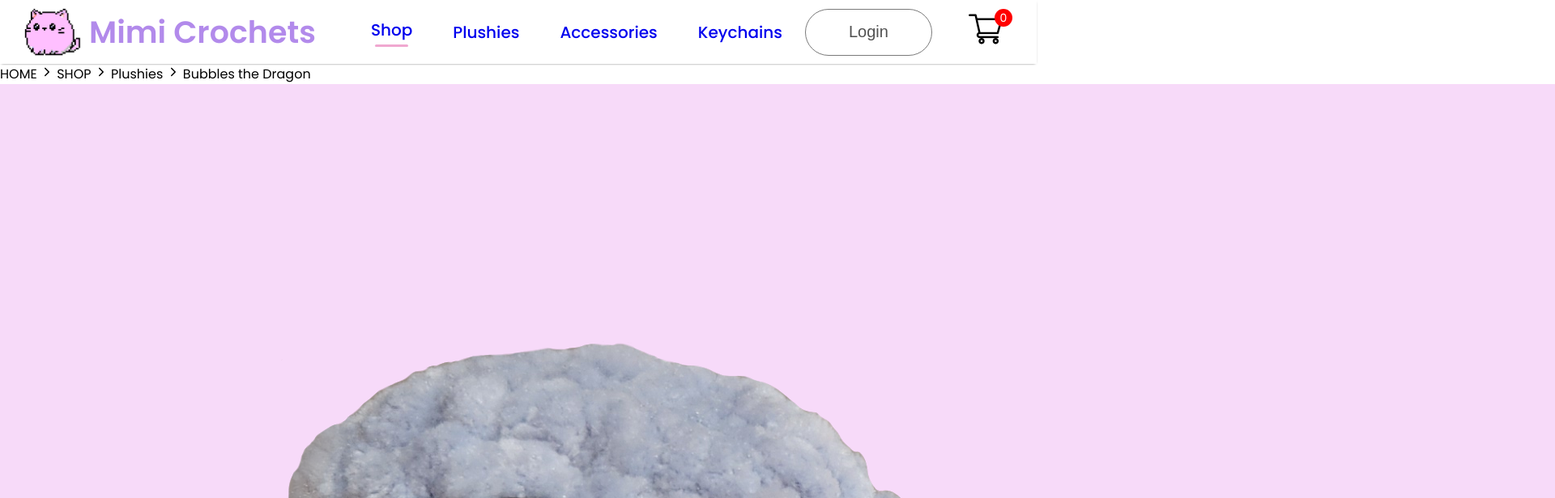
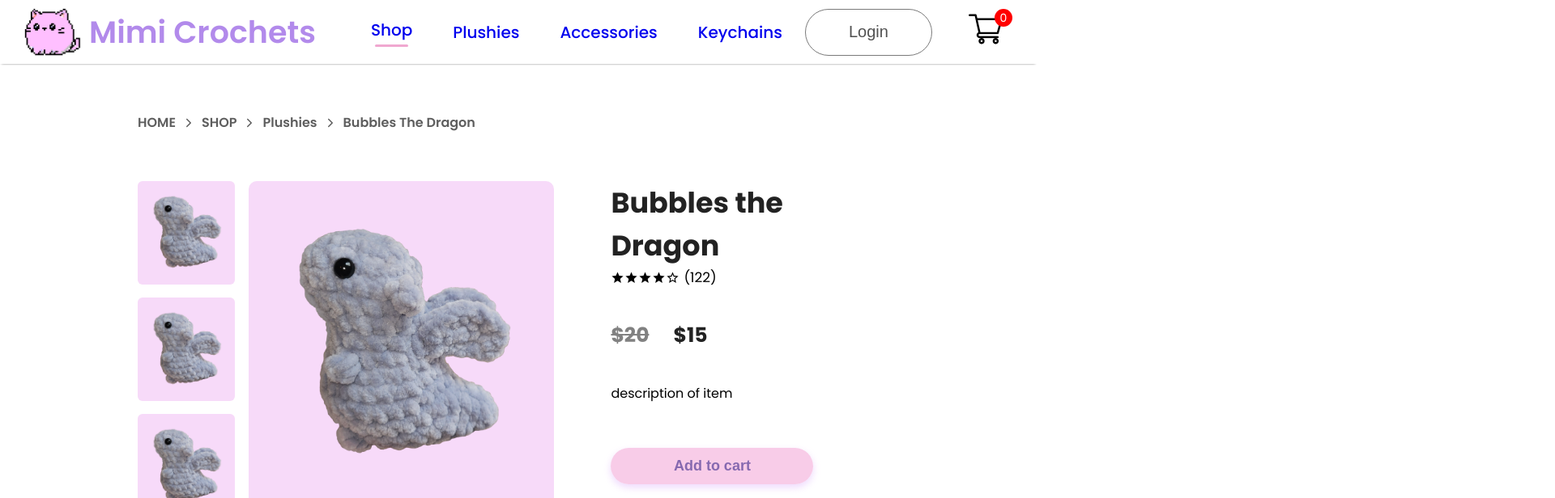
Before and after one commit to azheng05/ecommerce-platform, a React (Create React App) app in the folder frontend/: page /product/1 in a window 1280 px wide. Shown: the top 616 px of the page at 81% size, 1920 px wide, since content can reach past the window. Built offline with nearby package versions, Linux system fonts and the light colour scheme.

Commit message:
Added product listing overall design

```diff
--- a/frontend/src/Components/Breadcrumbs/Breadcrumb.css
+++ b/frontend/src/Components/Breadcrumbs/Breadcrumb.css
@@ -0,0 +1,10 @@
+.breadcrumb {
+    display: flex;
+    align-items: center;
+    gap: 8px;
+    color: #5e5e5e;
+    font-size: 16px;
+    font-weight: 600;
+    margin: 60px 170px;
+    text-transform: capitalize;
+}
--- a/frontend/src/Components/Hero/Hero.css
+++ b/frontend/src/Components/Hero/Hero.css
@@ -18,6 +18,7 @@
     gap: 20px;
     padding-left: 180px;
     line-height: 1.1;
+    padding-top: 30px;
 }
 
 .hero-left h2 {
--- a/frontend/src/Components/ProductDisplay/ProductDisplay.css
+++ b/frontend/src/Components/ProductDisplay/ProductDisplay.css
@@ -0,0 +1,108 @@
+.productdisplay {
+    display: flex;
+    margin: 0px 170px;
+}
+.productdisplay-img {
+    flex: 1;
+    max-width: 500px;
+}
+
+.productdisplay-left {
+    display: flex;
+    gap: 17px;
+}
+
+.productdisplay-img-list {
+    display: flex;
+    flex-direction: column;
+    gap: 16px;
+    height: 100%;
+}
+.productdisplay-img-list img {
+    width: 120px;
+    object-fit: cover;
+    border-radius: 6px;
+    cursor: pointer;
+}
+.productdisplay-img-list img:hover {
+    transform: scale(1.05);
+}
+
+.productdisplay-main-img {
+    width: 100%;
+    object-fit: contain;
+    border-radius: 10px;
+}
+
+.productdisplay-right {
+    margin: 0px 70px;
+    display: flex;
+    flex-direction: column;
+}
+.productdisplay-right h1 {
+    font-size: 35px;
+    color: #222;
+}
+
+.productdisplay-right-stars {
+    display: flex;
+    flex-direction: row;
+    align-items: center;
+    gap: 5px;
+    font-size: 17px;
+}
+
+.productdisplay-right-stars-list {
+    display: flex;
+    align-items: center;
+}
+
+.productdisplay-right-prices {
+    display: flex;
+    margin: 40px 0px;
+    gap: 30px;
+    font-size: 25px;
+    font-weight: 700;
+}
+
+.productdisplay-right-price-old {
+    color: #818181;
+    text-decoration: line-through;
+}
+
+.productdisplay-right-price-new {
+    color: #222;
+}
+
+.productdisplay-right button {
+    margin-top: 55px;
+    padding: 12px 50px;
+    width: 250px;
+    background: #f7c1e3d2;
+    border: none;
+    border-radius: 30px;
+    color: #8669b0;
+    font-size: 18px;
+    font-weight: 600;
+    cursor: pointer;
+    box-shadow: 0 4px 10px rgba(216, 161, 249, 0.4);
+}
+
+.productdisplay-right button:hover {
+    background: #8669b0;
+    color: #f7c1e3d2;
+    box-shadow: 0 6px 15px rgba(216, 161, 249, 0.7);
+}
+
+/* When clicking on add to cart, it will look like it's being pressed down*/
+.productdisplay-right button:active {
+    transform: scale(0.98);
+}
+
+.productdisplay-right-category {
+    margin-top: 15px;
+}
+
+.productdisplay-right-category span {
+    font-weight: 600;
+}
--- a/frontend/src/Components/ProductDisplay/ProductDisplay.jsx
+++ b/frontend/src/Components/ProductDisplay/ProductDisplay.jsx
@@ -11,24 +11,24 @@ const ProductDisplay = (props) => {
                 <img src={product.image} alt=""/>
                 <img src={product.image} alt=""/>
                 <img src={product.image} alt=""/>
-                <img src={product.image} alt=""/>
-                <img src={product.image} alt=""/>
             </div>
             <div className="productdisplay-img">
                 <img className="productdisplay-main-img" src={product.image} alt=""/>
             </div>
         </div>
-        <div className="product-display-right">
+        <div className="productdisplay-right">
             <h1>{product.name}</h1>
-            <div className="productdisplay-right-star">
-                <MdStar/>
-                <MdStar/>
-                <MdStar/>
-                <MdStar/>
-                <MdStarBorder/>
+            <div className="productdisplay-right-stars">
+                <div className="productdisplay-right-stars-list">
+                    <MdStar/>
+                    <MdStar/>
+                    <MdStar/>
+                    <MdStar/>
+                    <MdStarBorder/>
+                </div>
                 <p>(122)</p>
             </div>
-            <div className="productdisaply-right-prices">
+            <div className="productdisplay-right-prices">
                 <div className="productdisplay-right-price-old">
                     ${product.old_price}
                 </div>
@@ -40,8 +40,8 @@ const ProductDisplay = (props) => {
                 description of item
             </div>
             <button>Add to cart</button>
-            <p className="productdisplay-right-category"><span>Category:</span> Women, T-Shirt, Crop-top</p>
-            <p className="productdisplay-right-category"><span>Tags:</span> Plushie, Latest</p>
+            <p className="productdisplay-right-category"><span>Category:</span> Plushie, Mini</p>
+            <p className="productdisplay-right-category"><span>Tags:</span> Plushie, Latest, Blue</p>
         </div>
     </div>
   )
```
